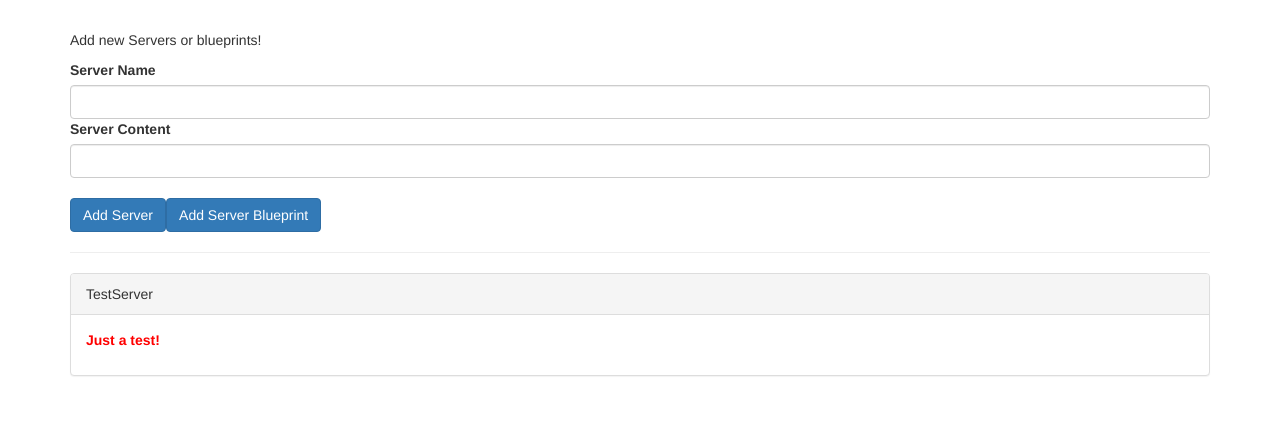
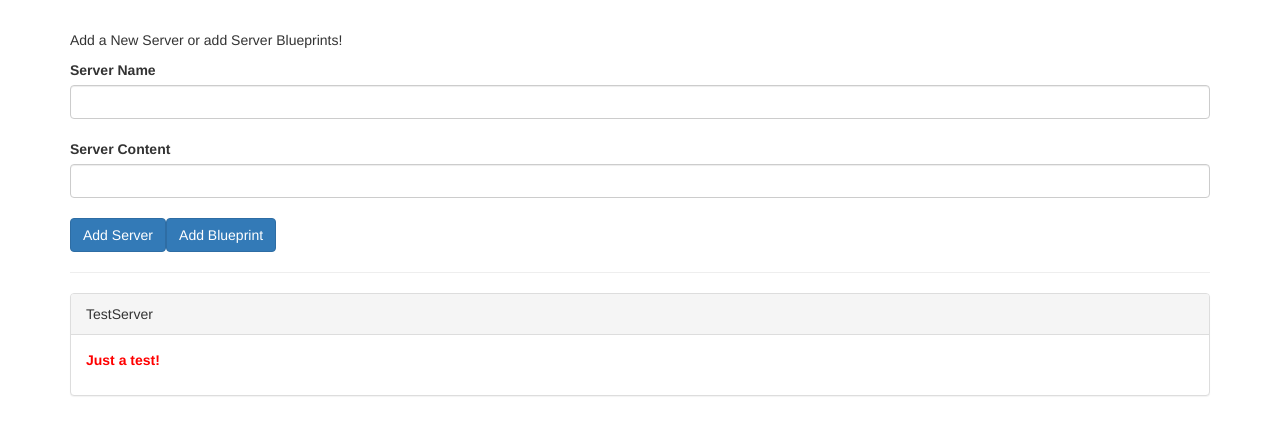
Before and after one commit to TheDapperDemon/ServerApp, an Angular app: page / in a window 1280 px wide. Shown: the top 434 px of the page. Built offline with nearby package versions, Linux system fonts and the light colour scheme.

Commit message:
Revised the serverNameInput in Cockpit.html to utilize Local References

```diff
--- a/src/app/cockpit/cockpit.component.html
+++ b/src/app/cockpit/cockpit.component.html
@@ -1,11 +1,15 @@
 <div class="row">
     <div class="col-xs-12">
-        <p>Add new Servers or blueprints!</p>
+        <p>Add a New Server or add Server Blueprints!</p>
         <label>Server Name</label>
-        <input type="text" class="form-control" [(ngModel)]="newServerName">
+        <input type="text" class="form-control" #serverNameInput><br>
         <label>Server Content</label>
-        <input type="text" class="form-control" [(ngModel)]="newServerContent"><br>
-        <button class="btn btn-primary" (click)="onAddServer()">Add Server</button>
-        <button class="btn btn-primary" (click)="onAddBlueprint()">Add Server Blueprint</button>
+        <input type="text" class="form-control" #serverContentInput><br>
+        <button class="btn btn-primary"
+        (click)="onAddServer(serverNameInput, serverContentInput)">Add Server</button>
+        <button class="btn btn-primary"
+        (click)="onAddBlueprint(serverNameInput, serverContentInput)">Add Blueprint</button>
     </div>
 </div>
+
+<!-- @ViewChild('serverContentInput', {static: true}) serverContentInput: ElementRef; -->
--- a/src/app/cockpit/cockpit.component.ts
+++ b/src/app/cockpit/cockpit.component.ts
@@ -8,8 +8,8 @@ import { Component, OnInit, EventEmitter, Output } from '@angular/core';
 export class CockpitComponent implements OnInit {
   @Output('srvCreated') serverCreated = new EventEmitter<{serverName: string, serverContent: string}>();
   @Output('bpCreated') blueprintCreated = new EventEmitter<{serverName: string, serverContent: string}>();
-  newServerName = '';
-  newServerContent = '';
+  // newServerName = '';
+  // newServerContent = '';
 
   constructor() {
 
@@ -19,15 +19,15 @@ export class CockpitComponent implements OnInit {
 
   }
 
-  onAddServer() {
+  onAddServer(nameInput: HTMLInputElement, contentInput: HTMLInputElement) {
     this.serverCreated.emit({
-      serverName: this.newServerName,
-      serverContent: this.newServerContent})
+      serverName: nameInput.value,
+      serverContent: contentInput.value})
   }
 
-  onAddBlueprint() {
+  onAddBlueprint(nameInput: HTMLInputElement, contentInput: HTMLInputElement) {
     this.blueprintCreated.emit({
-      serverName: this.newServerName,
-      serverContent: this.newServerContent})
+      serverName: nameInput.value,
+      serverContent: contentInput.value})
   }
 }
--- a/src/app/server-element/server-element.component.ts
+++ b/src/app/server-element/server-element.component.ts
@@ -1,9 +1,9 @@
-import { Component, OnInit, Input } from '@angular/core';
+import { Component, OnInit, Input, ViewEncapsulation } from '@angular/core';
 
 @Component({
   selector: 'app-server-element',
   templateUrl: './server-element.component.html',
-  styleUrls: ['./server-element.component.css']
+  styleUrls: ['./server-element.component.css'],
 })
 export class ServerElementComponent implements OnInit {
   @Input() element: {type: string, name: string, content: string};
```
